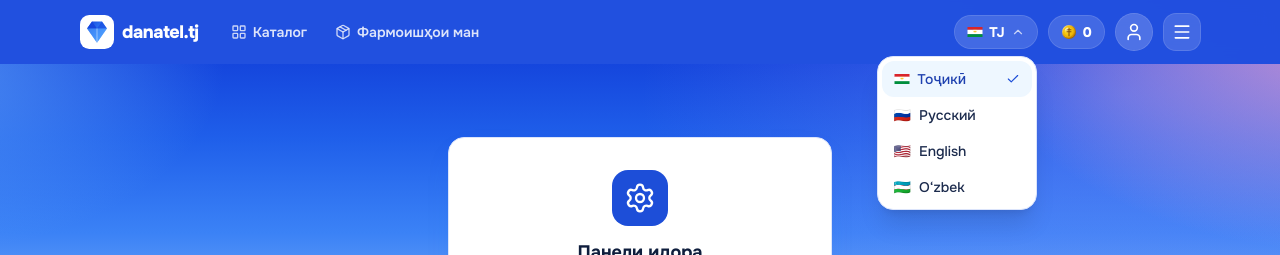
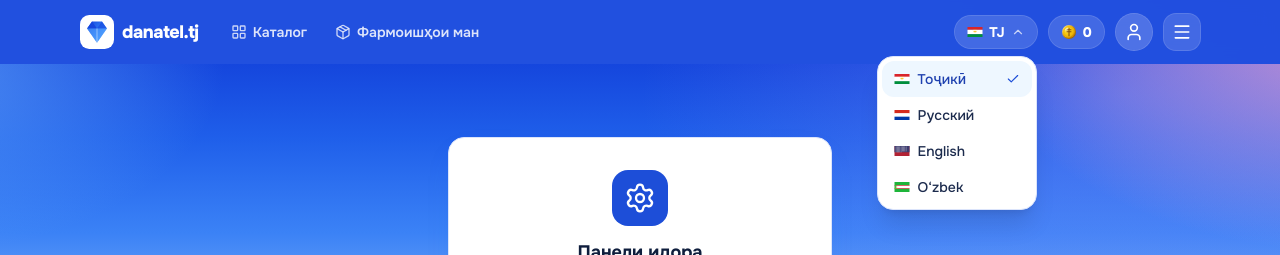
Before and after one commit to muhammadzoirov40-crypto/danatel_app, a React (Vite) app in the folder frontend/: page /admin in a window 1280 px wide. Both pictures are taken after a click on the button "TJ". Shown: the top 255 px of the page. Built offline with nearby package versions, Linux system fonts and the light colour scheme.

Commit message:
fix(ui): replace emoji flags with professional SVG flag components

```diff
--- a/frontend/src/components/Icons.tsx
+++ b/frontend/src/components/Icons.tsx
@@ -298,3 +298,60 @@ export function GiftBox3D({ className = "w-8 h-8" }: { className?: string }) {
     </svg>
   );
 }
+
+/** 🇷🇺 Парчами ҳақиқии Русия (Real Russian Flag) */
+export function RussianFlag({ className = "w-4 h-3 rounded-xs shadow-xs" }: { className?: string }) {
+  return (
+    <svg viewBox="0 0 24 16" className={`inline-block shrink-0 overflow-hidden ${className}`} aria-label="Россия">
+      <rect width="24" height="5.33" fill="#d52b1e" />
+      <rect y="5.33" width="24" height="5.34" fill="#ffffff" />
+      <rect y="10.67" width="24" height="5.33" fill="#0039a8" />
+    </svg>
+  );
+}
+
+/** 🇺🇸 Парчами ҳақиқии Америка (Real USA Flag) */
+export function USAFlag({ className = "w-4 h-3 rounded-xs shadow-xs" }: { className?: string }) {
+  return (
+    <svg viewBox="0 0 24 16" className={`inline-block shrink-0 overflow-hidden ${className}`} aria-label="United States">
+      <rect width="24" height="16" fill="#b22234" />
+      <rect y="0" width="24" height="10" fill="#3c3b6e" />
+      <g fill="#ffffff">
+        {[...Array(50)].map((_, i) => {
+          const row = Math.floor(i / 9);
+          const col = i % 9;
+          return (
+            <circle key={i} cx={2.5 + col * 2} cy={1.5 + row * 1.6} r="0.55" />
+          );
+        })}
+      </g>
+    </svg>
+  );
+}
+
+/** 🇺🇿 Парчами ҳақиқии Ўзбекистон (Real Uzbekistan Flag) */
+export function UzbekFlag({ className = "w-4 h-3 rounded-xs shadow-xs" }: { className?: string }) {
+  return (
+    <svg viewBox="0 0 24 16" className={`inline-block shrink-0 overflow-hidden ${className}`} aria-label="Oʻzbekiston">
+      <rect width="24" height="5.33" fill="#1eb53a" />
+      <rect y="5.33" width="24" height="5.34" fill="#ffffff" />
+      <rect y="10.67" width="24" height="5.33" fill="#1eb53a" />
+      <rect y="5.33" width="24" height="1" fill="#ce1126" />
+      <rect y="9.67" width="24" height="1" fill="#ce1126" />
+      <rect x="0" y="5.33" width="3" height="5.34" fill="#1eb53a" />
+      <g transform="translate(1, 7)" fill="#f7d51d">
+        {[...Array(12)].map((_, i) => {
+          const row = Math.floor(i / 4);
+          const col = i % 4;
+          return (
+            <path
+              key={i}
+              d="M0 0 L0.8 0.4 L0.2 0.8 L0.8 1.2 L0 1.6 L-0.4 1.2 L0.2 0.8 L-0.4 0.4 Z"
+              transform={`translate(${col * 1.2} ${row * 1.2}) scale(0.7)`}
+            />
+          );
+        })}
+      </g>
+    </svg>
+  );
+}
--- a/frontend/src/components/Navbar.tsx
+++ b/frontend/src/components/Navbar.tsx
@@ -3,7 +3,7 @@ import { Link, useNavigate } from "react-router-dom";
 import { Check, ChevronDown, LayoutGrid, LogOut, Menu, Package, Settings, User } from "lucide-react";
 import { useApp } from "../context/AppContext";
 import { LANGS } from "../i18n";
-import { GoldCoin, Ic, TajikFlag } from "./Icons";
+import { GoldCoin, Ic, RussianFlag, TajikFlag, USAFlag, UzbekFlag } from "./Icons";
 import Logo from "./Logo";
 
 /**
@@ -98,8 +98,12 @@ export default function Navbar() {
           >
             {cur.code === "tj" ? (
               <TajikFlag className="w-4 h-2.5 rounded-xs" />
+            ) : cur.code === "ru" ? (
+              <RussianFlag className="w-4 h-2.5 rounded-xs" />
+            ) : cur.code === "en" ? (
+              <USAFlag className="w-4 h-2.5 rounded-xs" />
             ) : (
-              <span>{cur.flag}</span>
+              <UzbekFlag className="w-4 h-2.5 rounded-xs" />
             )}
             <span className="uppercase">{cur.code}</span>
             <Ic
@@ -133,8 +137,12 @@ export default function Navbar() {
                 >
                   {l.code === "tj" ? (
                     <TajikFlag className="w-4 h-2.5 rounded-xs" />
+                  ) : l.code === "ru" ? (
+                    <RussianFlag className="w-4 h-2.5 rounded-xs" />
+                  ) : l.code === "en" ? (
+                    <USAFlag className="w-4 h-2.5 rounded-xs" />
                   ) : (
-                    <span>{l.flag}</span>
+                    <UzbekFlag className="w-4 h-2.5 rounded-xs" />
                   )}
                   <span>{l.label}</span>
                   {lang === l.code && (
--- a/frontend/src/i18n/index.ts
+++ b/frontend/src/i18n/index.ts
@@ -4,11 +4,11 @@
  */
 export type Lang = "tj" | "ru" | "en" | "uz";
 
-export const LANGS: { code: Lang; label: string; flag: string }[] = [
-  { code: "tj", label: "Тоҷикӣ", flag: "🇹🇯" },
-  { code: "ru", label: "Русский", flag: "🇷🇺" },
-  { code: "en", label: "English", flag: "🇺🇸" },
-  { code: "uz", label: "Oʻzbek", flag: "🇺🇿" },
+export const LANGS: { code: Lang; label: string }[] = [
+  { code: "tj", label: "Тоҷикӣ" },
+  { code: "ru", label: "Русский" },
+  { code: "en", label: "English" },
+  { code: "uz", label: "Oʻzbek" },
 ];
 
 type Dict = Record<string, string>;
```
